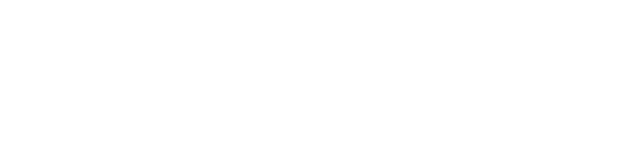
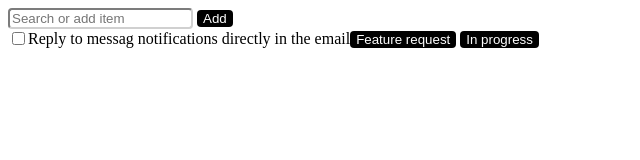
Before and after one commit to danielwallin/js-vanilla-todo, a plain HTML site: page index.html in a window 1280 px wide. Shown: the whole page, without its empty margins (0-640 px from the left). Drawn offline with Linux system fonts and the light colour scheme.

Commit message:
added some styling

```diff
--- a/index.html
+++ b/index.html
@@ -7,6 +7,26 @@
     <link href="src/css/style.css" rel="stylesheet">
 </head>
 <body>
+
+    <div class="search">
+        <input class="search__input" type="text" placeholder="Search or add item" />
+        <button class="btn btn__red">Add</button>
+    </div>
+
+    <div class="filters"></div>
+    <ul class="list flex">
+        <li class="list__item alignCenter">
+            <div class="item__wrapper flex alignItems">
+                <input type="checkbox" />
+                <p>Reply to messag notifications directly in the email</p>
+                <div class="item__hashtags">
+                    <button class="btn btn__small">Feature request</button>
+                    <button class="btn btn__small">In progress</butto>
+                </div>
+            </div>
+        </li>
+    </ul>
+
     <script src="src/js/store.js"></script>
     <script src="src/js/controller.js"></script>
     <script src="src/js/main.js"></script>
--- a/src/css/style.css
+++ b/src/css/style.css
@@ -0,0 +1,97 @@
+
+/**
+ *
+ * Base
+ *
+ */
+
+* {
+    box-sizing: border-box;
+}
+
+p {
+    margin: 0;
+}
+
+ul {
+    margin: 0;
+    padding: 0;
+}
+
+li {
+    list-style: none;
+}
+
+button, .btn {
+    border-radius: 4px;
+    border: none;
+    box-shadow: none;
+    -webkit-appearance: none;
+    background: #000;
+    color: #fff;
+}
+
+input[type="checkbox"] {
+    border-radius: 4px;
+    padding: 4px;
+}
+
+
+/**
+ *
+ * List
+ *
+ */
+
+.list .list__wrapper {
+
+}
+
+.list .list__wrapper {
+
+}
+
+.list .item__hashtags {
+
+}
+
+/**
+ *
+ * Search
+ *
+ */
+
+.search .search__input {
+    border-color: #d0d0d0;
+    border-radius: 4px;
+}
+
+/**
+ *
+ * Helpers
+ *
+ */
+
+.txt-upper {
+    text-transform: uppercase;
+}
+
+.flex {
+    display: flex;
+}
+
+.flex1 {
+    flex: 1;
+}
+
+.justifyCenter {
+    justify-content: center;
+}
+
+.alignItems {
+    align-items: center;
+}
+
+.alignContent {
+    align-content: center;
+}
--- a/src/js/controller.js
+++ b/src/js/controller.js
@@ -2,7 +2,7 @@
     'use strict';
 
     function Controller(store) {
-        console.log("hello from controller");
+        console.log("hello from controller with store " , store);
         this.store = store;
     }
 
--- a/src/js/main.js
+++ b/src/js/main.js
@@ -3,7 +3,7 @@
 
     function App() {
         const store = new window.Store();
-        const controller = new window.Controller();
+        const controller = new window.Controller(store);
     }
 
     const app = new App();
```
